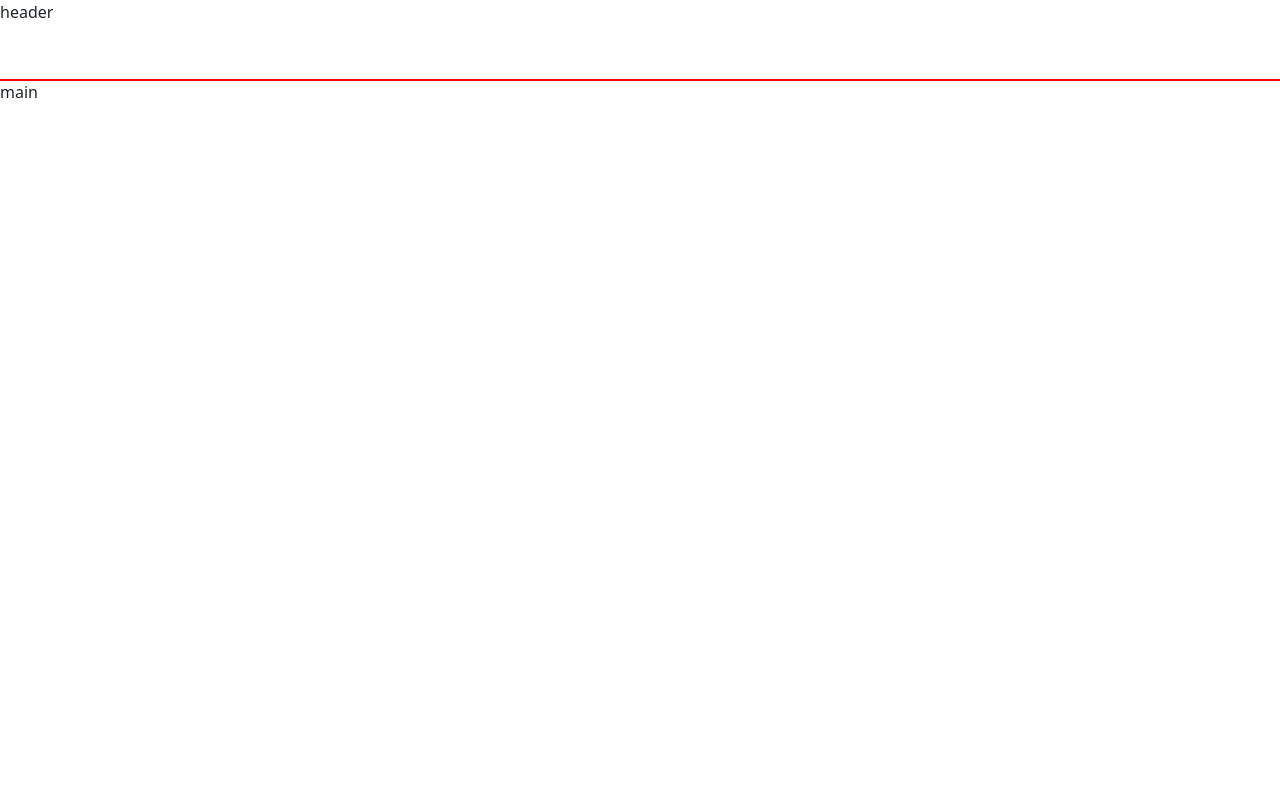
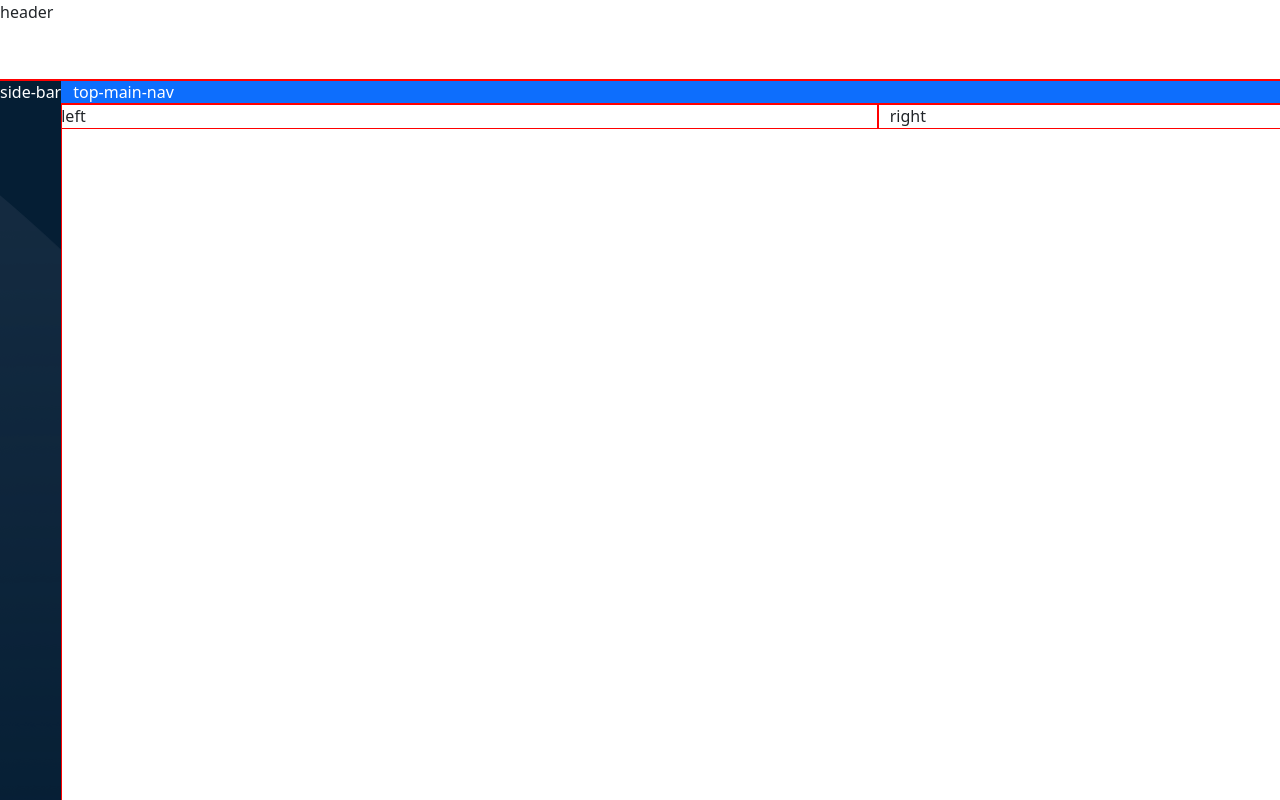
Before and after one commit to MarcoBione/html-css-bootstrap-dashboard, a plain HTML site: page index.html in a window 1280 px wide. Drawn offline with nearby package versions, Linux system fonts and the light colour scheme.

Commit message:
Add section, main & side-bar

```diff
--- a/CSS/style.css
+++ b/CSS/style.css
@@ -37,9 +37,25 @@ header{
 
 /* MAIN */
 
-main{
+.wrapper{
     height: calc(100vh - 80px);
     width: 100%;
+    overflow: hidden;
+}
+
+#side-bar{
+    max-width: 200px;
+    height: 100%;
+    flex-shrink: 0;
+    background-color: var(--bg-sidebar);
+    background-image: url(../Assets/img/sidebar-bg.png);
+    color: var(--light);
+}
+
+main{
+    flex-grow: 1;
+    overflow-y: hidden;
+    height: 100%;
 }
 
 /* MAIN END */
--- a/index.html
+++ b/index.html
@@ -27,9 +27,38 @@
         header
     </header>
 
-    <main class="debug">
-        main
-    </main>
+    <div class="debug wrapper d-flex">
+
+        <nav id="side-bar" class=" debug">
+            side-bar
+        </nav>
+
+        <main>
+
+            <div class="aside bg-primary text-white debug">
+                <div class="container-fluid">
+                    top-main-nav
+                </div>
+            </div>
+
+            <div class="main-content debug">
+
+                <div class="row d-flex flex-row">
+
+                    <div class="col-12 col-lg-8 debug">
+                        left
+                    </div>
+
+                    <div class="col-12 col-lg-4 debug">
+                        right
+                    </div>
+
+                </div>
+            </div>
+
+        </main>
+
+    </div>
 
 
 
```
